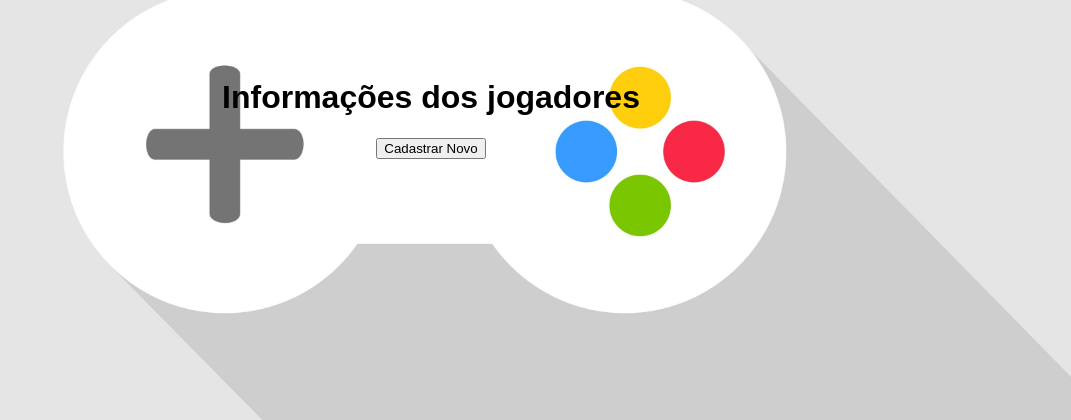
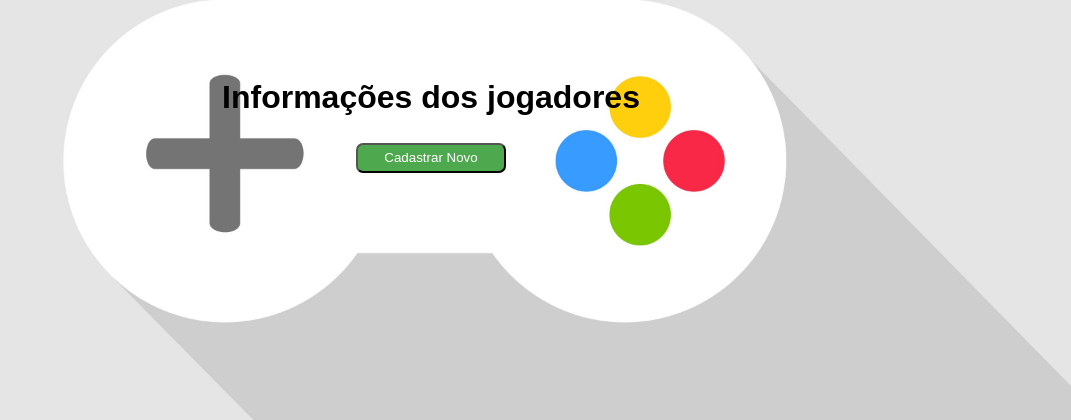
Before and after one commit to guzanga/Cadastro_jogadores_flask, a Flask app: page /jogadores in a window 1280 px wide. Shown: the top 420 px of the page, without its empty margins (209-1280 px from the left). Run offline with Flask 3, Linux system fonts and the light colour scheme.

Commit message:
Update style.css

```diff
--- a/static/style.css
+++ b/static/style.css
@@ -25,14 +25,14 @@
     width: 100px;
     height: 30px;
     border-radius: 7px;
-    background-color: darkseagreen;
+    background-color: #4ea84e;
     color: white;
     margin: 5px;
     cursor: pointer;
 }
 
 #bb:hover{
-    background-color: #50c24c;
+    background-color: #287326;
 }
 
 input{
@@ -42,3 +42,18 @@
     margin: 10px;
     border: solid 1.5px;
 }
+
+#cadastrar{
+    width: 150px;
+    height: 30px;
+    border-radius: 7px;
+    background-color: #4ea84e;
+    color: white;
+    margin: 5px;
+    cursor: pointer;
+}
+
+#cadastrar:hover{
+    background-color: #287326;
+    cursor: pointer;
+}
```
